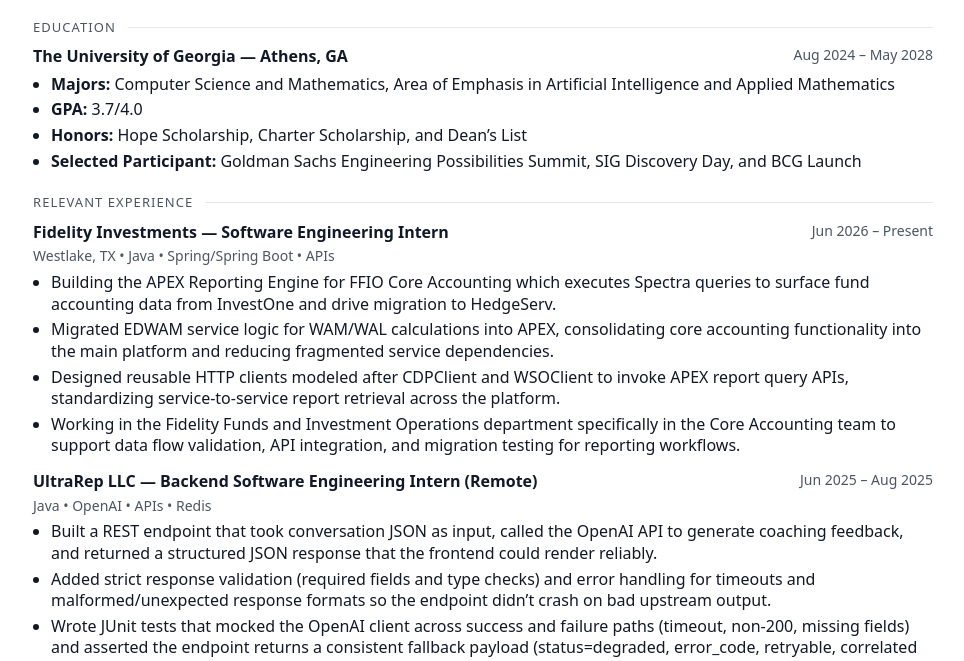
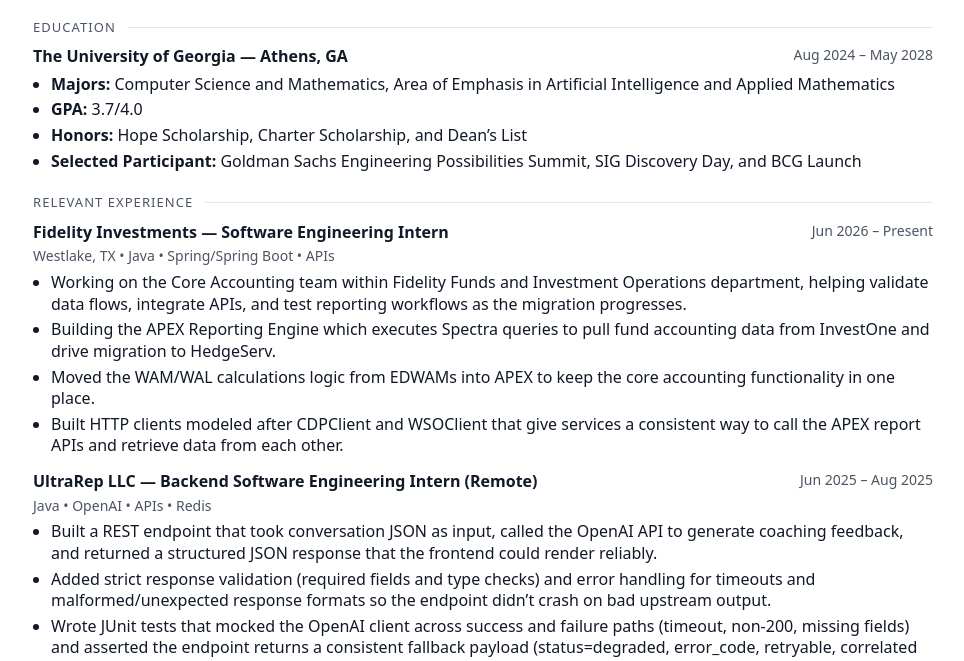
Before and after one commit to anishbanda/AnishBandaResume, a plain HTML site: page index.html in a window 1280 px wide. Shown: the part 137-798 px from the top of the page, without its empty margins (157-1121 px from the left). Drawn offline with Linux system fonts and the light colour scheme.

Commit message:
Updated Resume and Website 06/24

```diff
--- a/index.html
+++ b/index.html
@@ -116,10 +116,10 @@
         </div>
         <div class="item-sub">Westlake, TX • Java • Spring/Spring Boot • APIs</div>
         <ul>
-          <li>Building the APEX Reporting Engine for FFIO Core Accounting which executes Spectra queries to surface fund accounting data from InvestOne and drive migration to HedgeServ.</li>
-          <li>Migrated EDWAM service logic for WAM/WAL calculations into APEX, consolidating core accounting functionality into the main platform and reducing fragmented service dependencies.</li>
-          <li>Designed reusable HTTP clients modeled after CDPClient and WSOClient to invoke APEX report query APIs, standardizing service-to-service report retrieval across the platform.</li>
-          <li>Working in the Fidelity Funds and Investment Operations department specifically in the Core Accounting team to support data flow validation, API integration, and migration testing for reporting workflows.</li>
+          <li>Working on the Core Accounting team within Fidelity Funds and Investment Operations department, helping validate data flows, integrate APIs, and test reporting workflows as the migration progresses.</li>
+          <li>Building the APEX Reporting Engine which executes Spectra queries to pull fund accounting data from InvestOne and drive migration to HedgeServ.</li>
+          <li>Moved the WAM/WAL calculations logic from EDWAMs into APEX to keep the core accounting functionality in one place.</li>
+          <li>Built HTTP clients modeled after CDPClient and WSOClient that give services a consistent way to call the APEX report APIs and retrieve data from each other.</li>
         </ul>
       </div>
 
```
Also changed, not shown: 1 other file.
